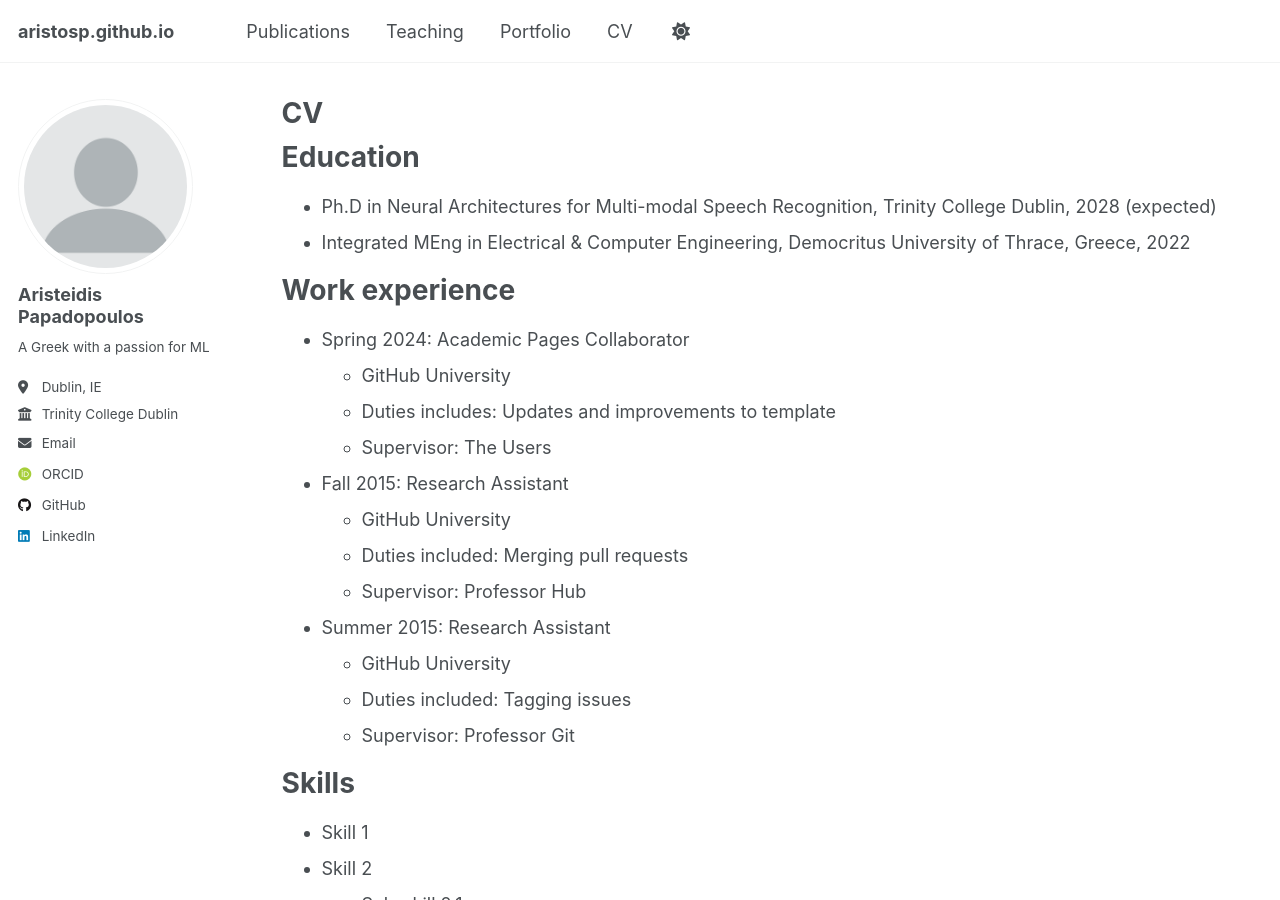
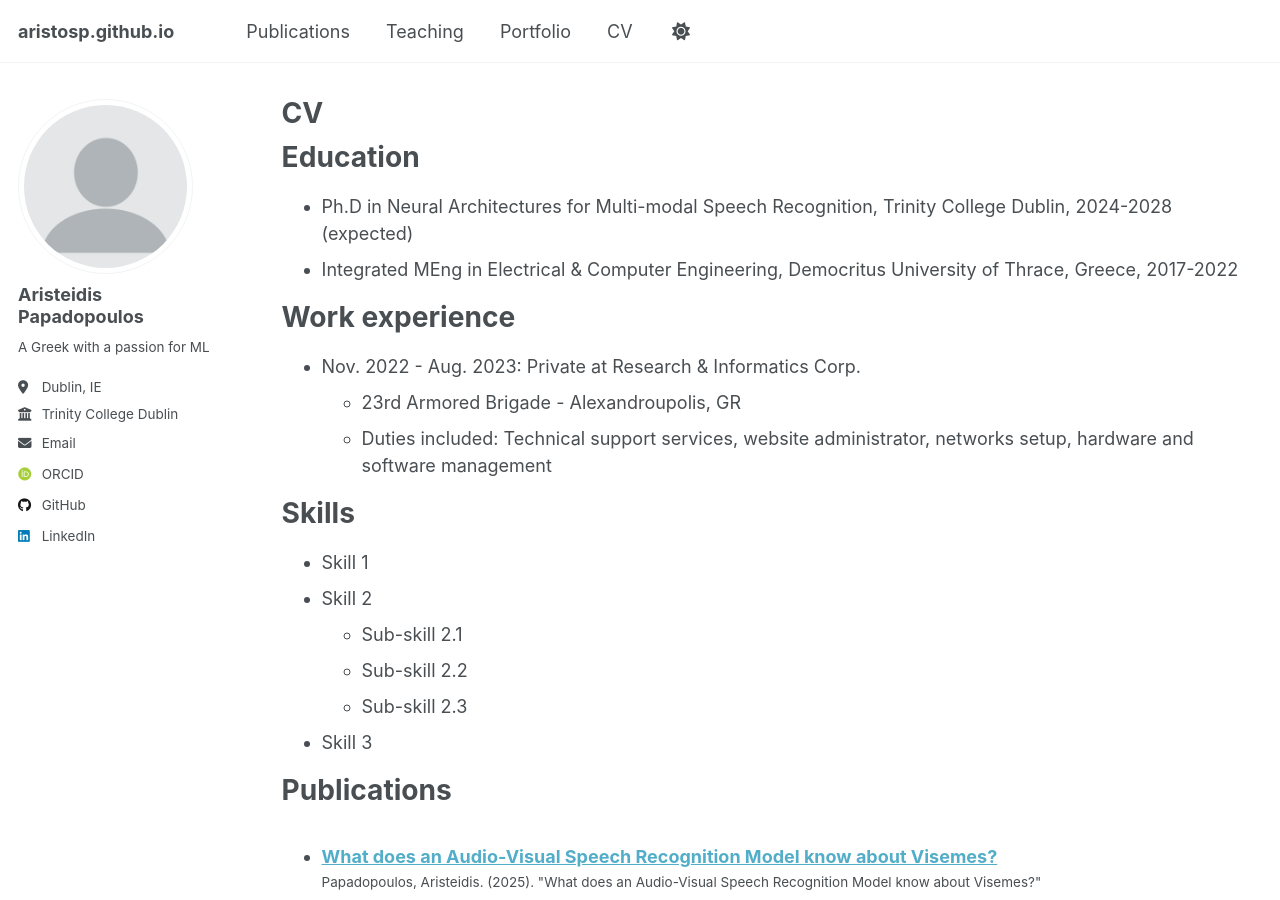
Before and after one commit to aristosp/aristosp.github.io, a Jekyll site: the page built from _pages/cv.md, in a window 1280 px wide and 900 px high. Built offline with Jekyll 4.4.1, drawn with Linux system fonts in a browser that asks for light colours; some web fonts are replaced; some of the changed text lies outside the part shown.

Commit message:
Update cv.md

```diff
--- a/_pages/cv.md
+++ b/_pages/cv.md
@@ -11,25 +11,14 @@ redirect_from:
 
 Education
 ======
-* Ph.D in Neural Architectures for Multi-modal Speech Recognition, Trinity College Dublin, 2028 (expected)
-* Integrated MEng in Electrical & Computer Engineering, Democritus University of Thrace, Greece, 2022
+* Ph.D in Neural Architectures for Multi-modal Speech Recognition, Trinity College Dublin, 2024-2028 (expected)
+* Integrated MEng in Electrical & Computer Engineering, Democritus University of Thrace, Greece, 2017-2022
 
 Work experience
 ======
-* Spring 2024: Academic Pages Collaborator
-  * GitHub University
-  * Duties includes: Updates and improvements to template
-  * Supervisor: The Users
-
-* Fall 2015: Research Assistant
-  * GitHub University
-  * Duties included: Merging pull requests
-  * Supervisor: Professor Hub
-
-* Summer 2015: Research Assistant
-  * GitHub University
-  * Duties included: Tagging issues
-  * Supervisor: Professor Git
+* Nov. 2022 - Aug. 2023: Private at Research & Informatics Corp.
+  * 23rd Armored Brigade - Alexandroupolis, GR
+  * Duties included: Technical support services, website administrator, networks setup, hardware and software management
 
 Skills
 ======
@@ -57,7 +46,8 @@ Teaching
   <ul>{% for post in site.teaching reversed %}
     {% include archive-single-cv.html %}
   {% endfor %}</ul>
-
+<!---
 Service and leadership
 ======
 * Currently signed in to 43 different slack teams
+-->
```
